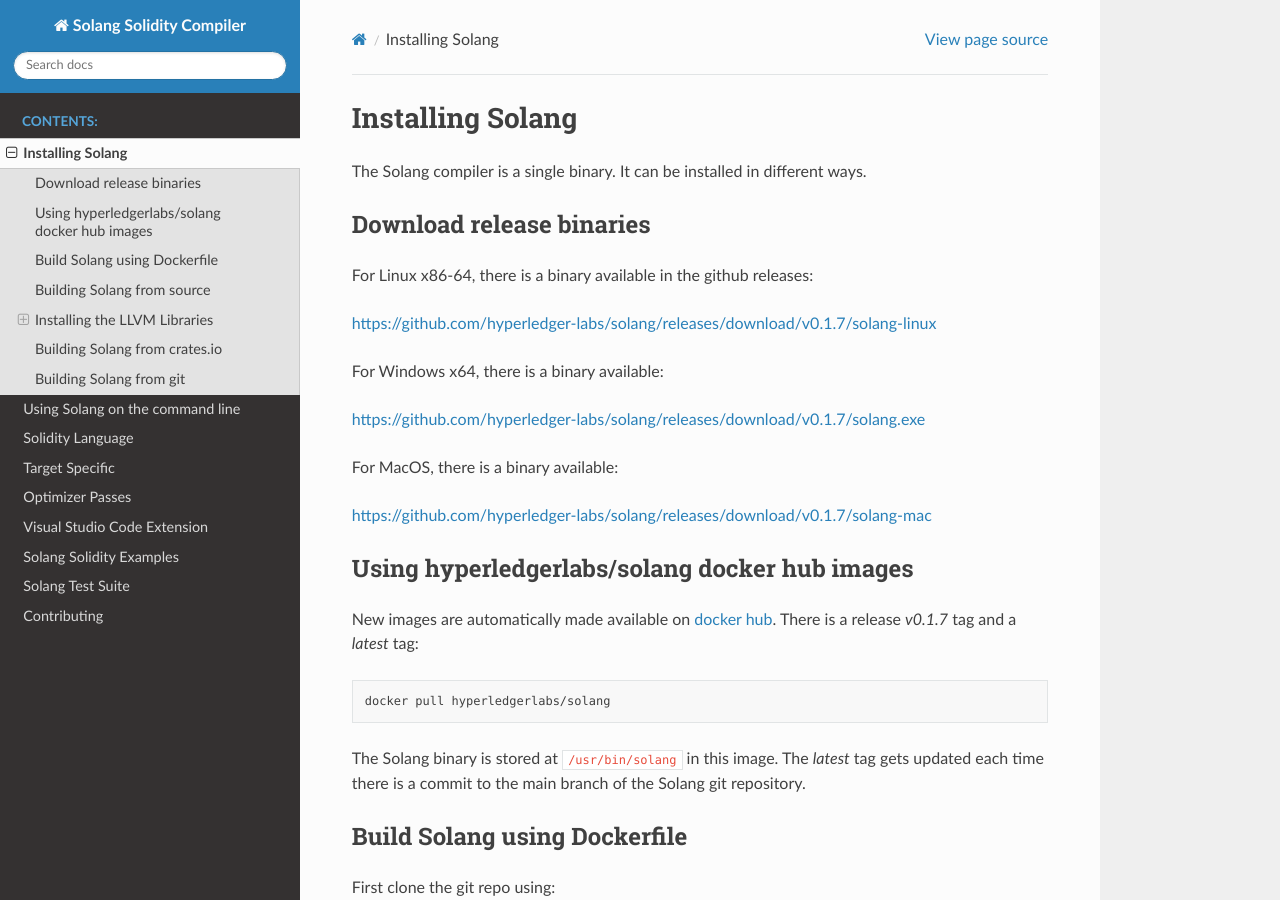
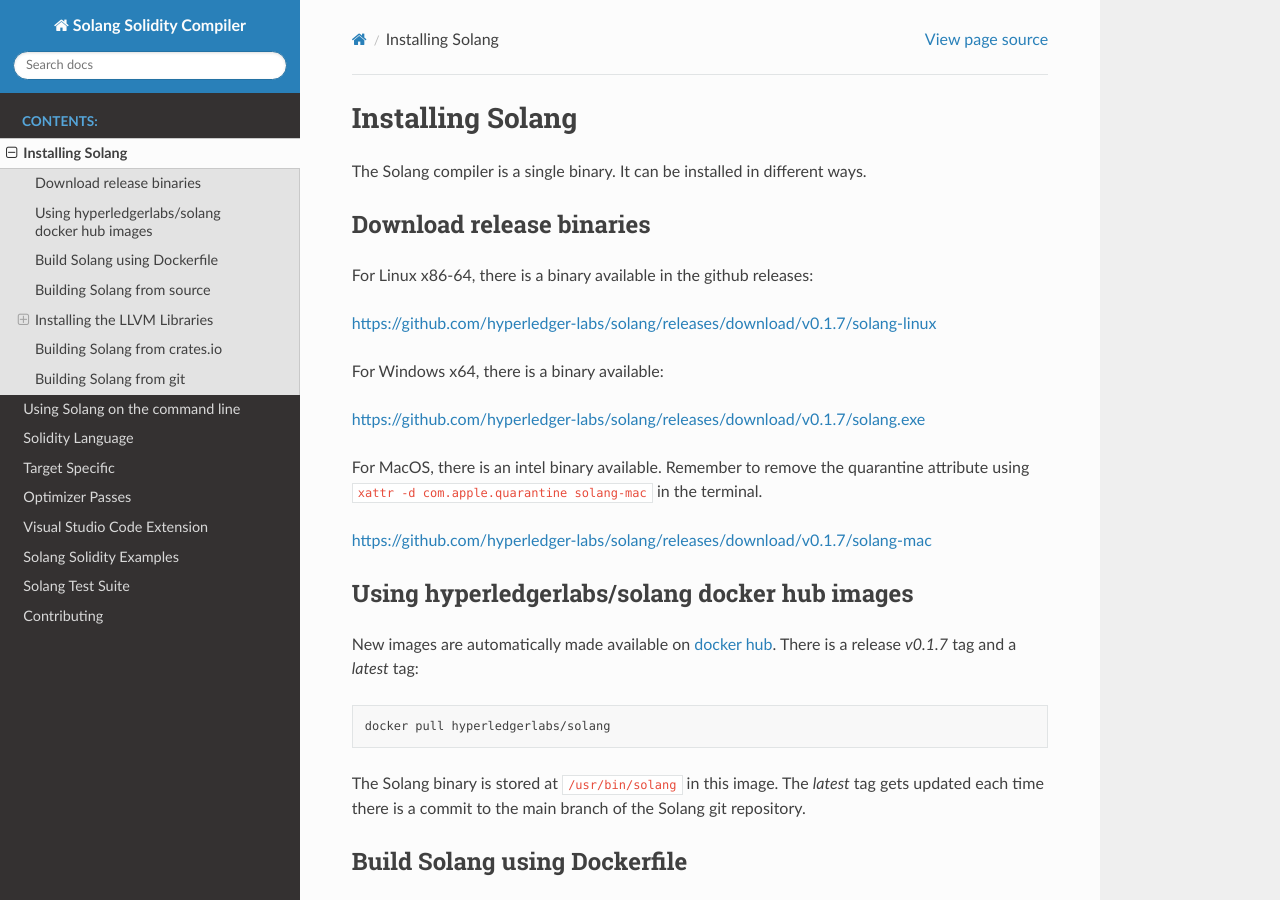
Before and after one commit to hyperledger-solang/solang, a Sphinx documentation site: the page built from docs/installing.rst, in a window 1280 px wide and 900 px high. Built offline with Sphinx 7.4.7 and the Read the Docs theme 2.0.0, drawn with Linux system fonts in a browser that asks for light colours.

Commit message:
Mention quarantine attribute on mac
Signed-off-by: Sean Young <sean@mess.org>

```diff
--- a/docs/installing.rst
+++ b/docs/installing.rst
@@ -14,9 +14,11 @@
 
 `<https://github.com/hyperledger-labs/solang/releases/download/v0.1.7/solang.exe>`_
 
-For MacOS, there is a binary available:
+For MacOS, there is an intel binary available.
+Remember to remove the quarantine attribute using ``xattr -d com.apple.quarantine solang-mac`` in the terminal.
 
 `<https://github.com/hyperledger-labs/solang/releases/download/v0.1.7/solang-mac>`_
+
 
 Using hyperledgerlabs/solang docker hub images
 ----------------------------------------------
```
